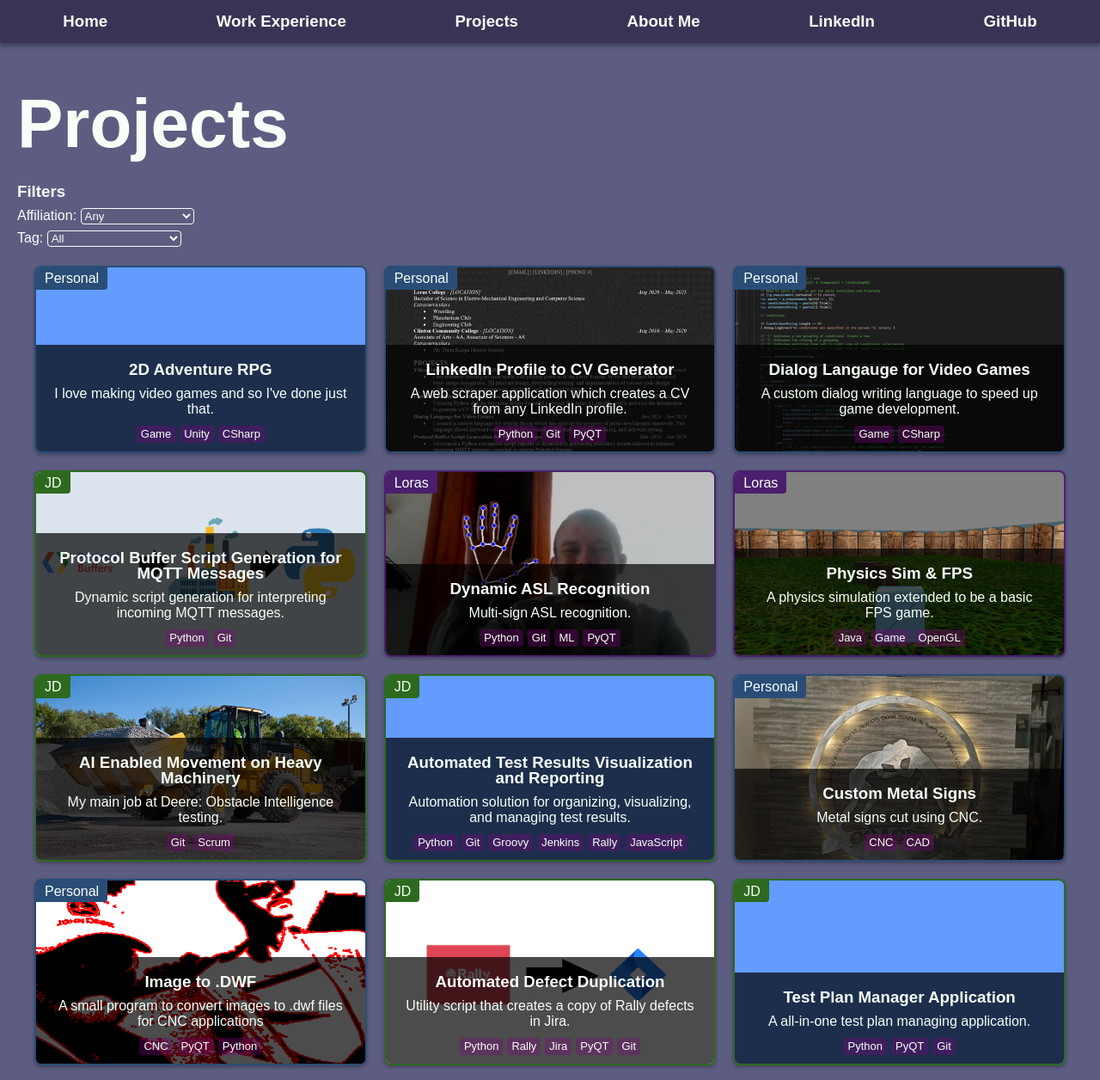
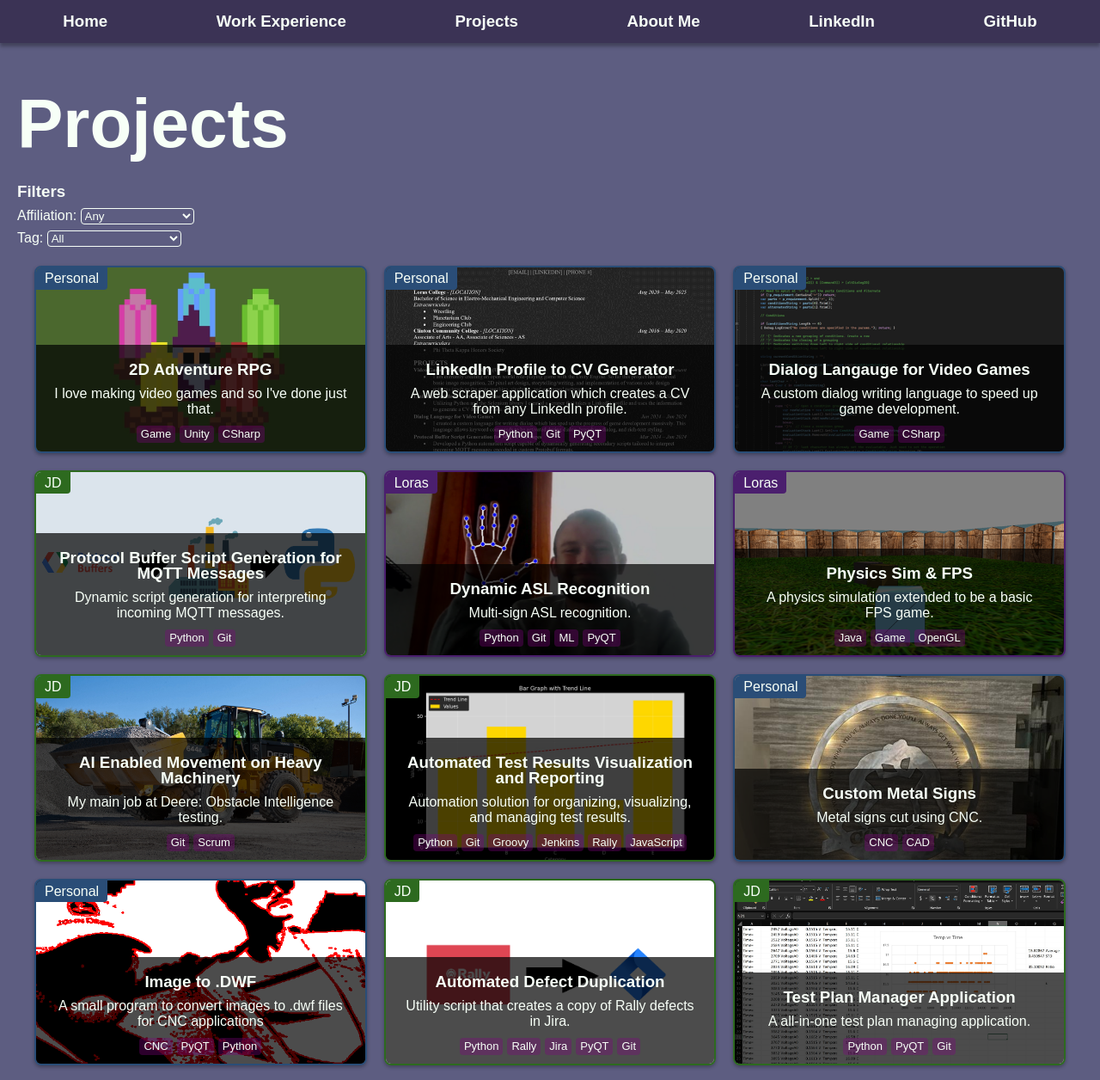
Before and after one commit to AbeMichel/AbeMichel.github.io, a plain HTML site: page projects.html in a window 1280 px wide. Shown: the top 1256 px of the page at 86% size. Drawn offline with Linux system fonts and the light colour scheme.

Commit message:
Added title images for all but the flywheel

```diff
--- a/StyleSheets/navbar.css
+++ b/StyleSheets/navbar.css
@@ -30,7 +30,7 @@
 
 /* Hover effect on links */
 #nav-links ul li a:hover {
-    font-size: 16pt;
+    font-size: 15pt;
     color: #FFFFFF;
 }
 
@@ -54,7 +54,7 @@
     }
 
     #nav-menu-btn:hover{
-        font-size: 22pt;
+        font-size: 21pt;
         color: #FFFFFF;
     }
 
--- a/projects.html
+++ b/projects.html
@@ -72,7 +72,7 @@
 
             <a class="project-card" href="Projects/RPG.html"> <!-- Project Page -->
                 <div class="project-affiliation">Personal</div> <!-- Affiliation -->
-                <img src="Assets/PlaceholderImage.png" alt="ASL Recognition"> <!-- Image -->
+                <img src="Assets/RPG/Wizard_Raising_Crystals.jpg" alt="ASL Recognition"> <!-- Image -->
                 <div class="project-info">
                     <h3>2D Adventure RPG</h3> <!-- Name -->
                     <p>I love making video games and so I've done just that.</p> <!-- Short Description -->
@@ -168,7 +168,7 @@
 
             <a class="project-card" href="Projects/TestResultReporting.html">
                 <div class="project-affiliation">JD</div> <!-- Affiliation -->
-                <img src="Assets/PlaceholderImage.png" alt="Test Result Reporting"> <!-- Image -->
+                <img src="Assets/ResultReporting/FakeGraph.jpg" alt="Test Result Reporting"> <!-- Image -->
                 <div class="project-info">
                     <h3>Automated Test Results Visualization and Reporting</h3> <!-- Name -->
                     <p>Automation solution for organizing, visualizing, and managing test results.</p> <!-- Short Description -->
@@ -228,7 +228,7 @@
 
             <a class="project-card" href="Projects/TestPlanApp.html">
                 <div class="project-affiliation">JD</div> <!-- Affiliation -->
-                <img src="Assets/PlaceholderImage.png" alt="Test Plan App"> <!-- Image -->
+                <img src="Assets/TestPlanApp/titleCard.jpg" alt="Test Plan App"> <!-- Image -->
                 <div class="project-info">
                     <h3>Test Plan Manager Application</h3> <!-- Name -->
                     <p>A all-in-one test plan managing application.</p> <!-- Short Description -->
```
Also changed, not shown: Assets/RPG/Wizard_Raising_Crystals.jpg (added), Assets/RPG/Wizard_Raising_Crystals5.png (added), Assets/ResultReporting/FakeGraph.jpg (added), Assets/TestPlanApp/titleCard.jpg (added).
